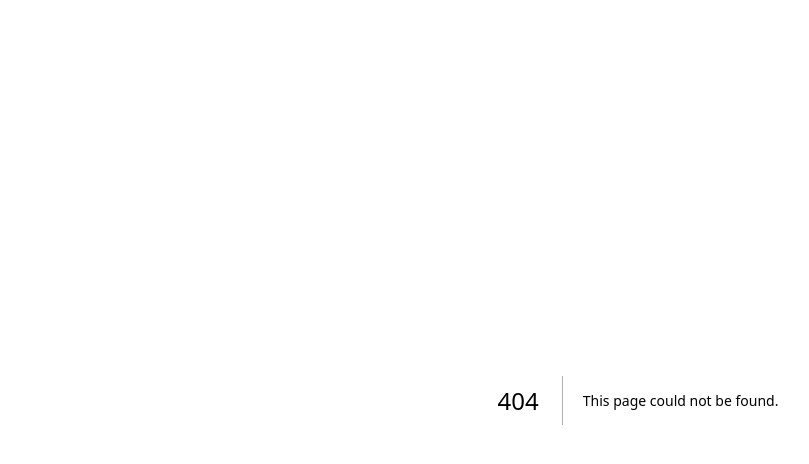
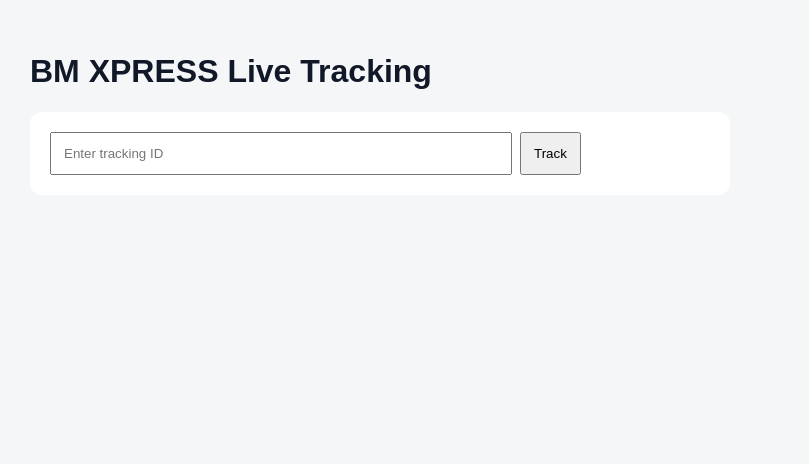
Before and after one commit to bidyutali50-ops/BM-XPRESS-TOWER, a Next.js app: page /track in a window 1280 px wide. Before the commit this address had no page. Shown: the top 464 px of the page, without its empty margins (2-811 px from the left). Built offline with nearby package versions, Linux system fonts and the light colour scheme.

Commit message:
Add customer tracking page

```diff
--- /dev/null
+++ b/src/app/track/page.tsx
@@ -0,0 +1,25 @@
+"use client";
+import { useEffect, useState } from "react";
+import { getSupabase } from "@/lib/supabase";
+
+export default function TrackPage() {
+  const [trackingId, setTrackingId] = useState("");
+  const [order, setOrder] = useState<any>(null);
+  const [error, setError] = useState("");
+
+  async function findOrder() {
+    setError(""); setOrder(null);
+    const id = trackingId.trim(); if (!id) return;
+    const { data, error: e } = await getSupabase().from("orders").select("*").eq("tracking_id", id).maybeSingle();
+    if (e) setError(e.message); else if (!data) setError("Tracking ID not found"); else setOrder(data);
+  }
+
+  useEffect(() => {
+    if (!order?.id) return;
+    const sb = getSupabase();
+    const channel = sb.channel(`tracking-${order.id}`).on("postgres_changes", { event: "UPDATE", schema: "public", table: "orders", filter: `id=eq.${order.id}` }, p => setOrder(p.new)).subscribe();
+    return () => { sb.removeChannel(channel); };
+  }, [order?.id]);
+
+  return <main style={{padding:32,fontFamily:"Arial",background:"#f5f6f8",minHeight:"100vh"}}><h1>BM XPRESS Live Tracking</h1><div style={{background:"white",padding:20,borderRadius:12,maxWidth:700}}><input value={trackingId} onChange={e=>setTrackingId(e.target.value)} placeholder="Enter tracking ID" style={{padding:12,width:"70%"}}/><button onClick={findOrder} style={{padding:12,marginLeft:8}}>Track</button>{error&&<p>{error}</p>}{order&&<div><h2>{order.tracking_id}</h2><p><b>Status:</b> {order.status}</p><p><b>Customer:</b> {order.customer_name??"-"}</p><p><b>Pickup:</b> {order.pickup_address??"-"}</p><p><b>Delivery:</b> {order.drop_address??"-"}</p></div>}</div></main>;
+}
```
